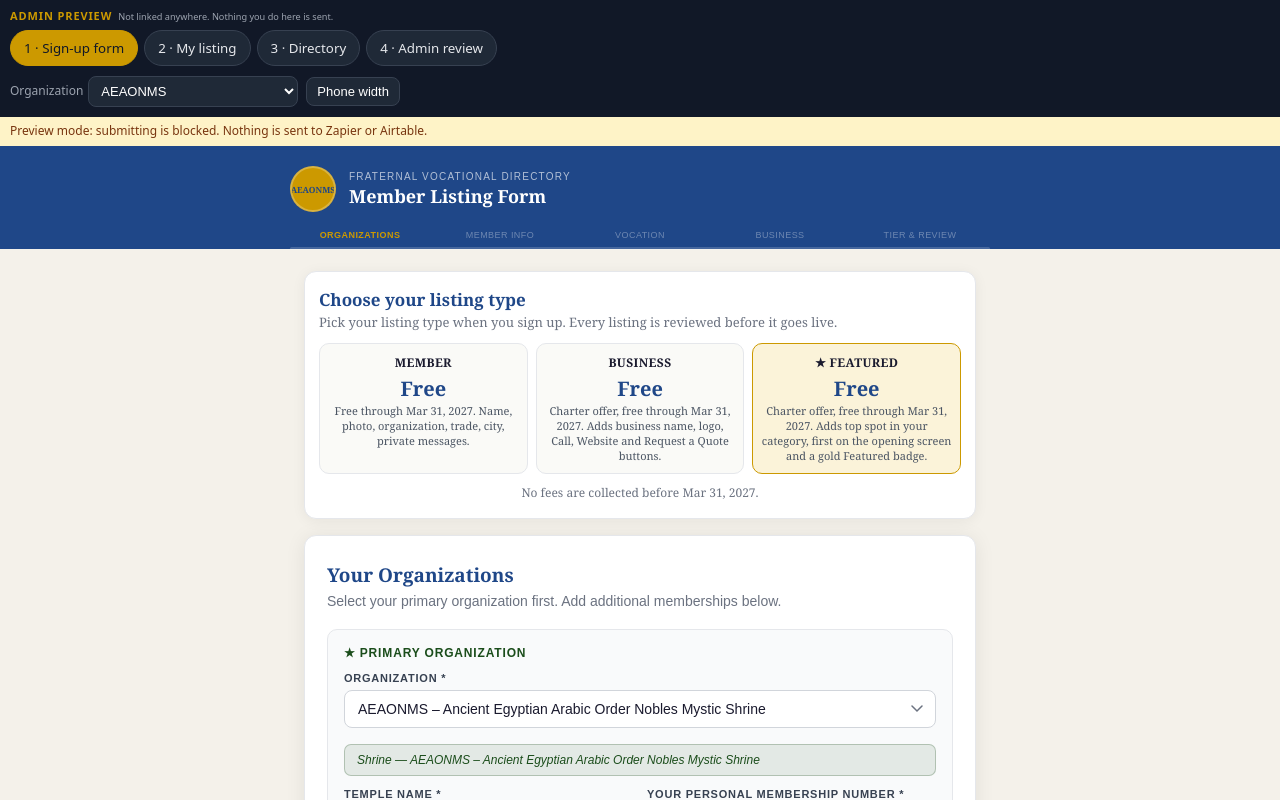
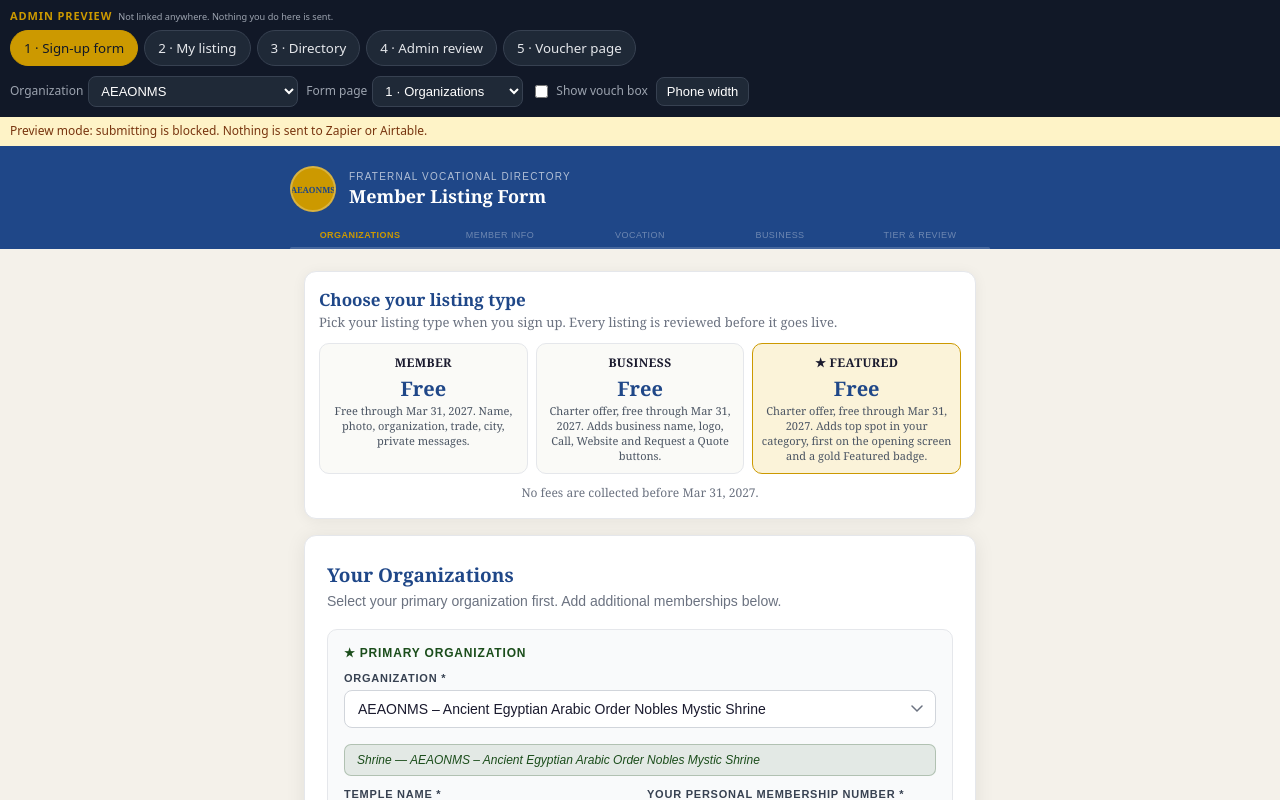
Before and after one commit to jermaineggreen-blip/fraternal-directory, a plain HTML site: page preview.html in a window 1280 px wide. Drawn offline with Linux system fonts and the light colour scheme.

Commit message:
Admin preview: jump to any form page (no validation, nothing sent), vouch box toggle, voucher page view
Co-Authored-By: Claude Opus 5.5 <noreply@anthropic.com>
Claude-Session: https://claude.ai/code/session_01KvsKkt23zUyQxtJoGMssPt

```diff
--- a/preview.html
+++ b/preview.html
@@ -43,9 +43,21 @@ body{display:flex;flex-direction:column;background:#E5E7EB;font:14px/1.4 system-
     <button class="tab" data-v="listing" type="button">2 · My listing</button>
     <button class="tab" data-v="directory" type="button">3 · Directory</button>
     <button class="tab" data-v="review" type="button">4 · Admin review</button>
+    <button class="tab" data-v="vouch" type="button">5 · Voucher page</button>
   </div>
   <div class="ctl">
     <label id="orgWrap">Organization <select id="org"></select></label>
+    <label id="stepWrap">Form page
+      <select id="step">
+        <option value="1">1 · Organizations</option>
+        <option value="2">2 · Your information</option>
+        <option value="3">3 · Vocation</option>
+        <option value="4">4 · Business details</option>
+        <option value="5">5 · Tier &amp; review</option>
+        <option value="done">Submitted screen</option>
+      </select>
+    </label>
+    <label id="vouchWrap"><input type="checkbox" id="vouchOpen"> Show vouch box</label>
     <label id="tierWrap" class="hide">Listing type
       <select id="tier"><option>Member</option><option>Business</option><option>Featured</option></select>
     </label>
@@ -64,7 +76,8 @@ const NOTES = {
   form: 'Preview mode: submitting is blocked. Nothing is sent to Zapier or Airtable.',
   listing: 'This is a sample member, not a real person. It uses the real directory card, so it looks exactly like the live one.',
   directory: 'This is the live directory page. Quote requests are blocked in preview.',
-  review: 'Sample review screen. Approve and Hold are blocked here and do not touch Airtable.'
+  review: 'Sample review screen. Approve and Hold are blocked here and do not touch Airtable.',
+  vouch: 'What a voucher sees after tapping the link in their email. Yes and No are blocked here.'
 };
 let view = 'form', orgs = [], ready = false;
 
@@ -103,10 +116,13 @@ function show(v) {
   document.querySelectorAll('.tab').forEach(t => t.classList.toggle('on', t.dataset.v === v));
   $('tierWrap').classList.toggle('hide', v !== 'listing');
   $('openCard').classList.toggle('hide', v !== 'listing');
-  $('orgWrap').classList.toggle('hide', v === 'review' || v === 'directory');
+  $('orgWrap').classList.toggle('hide', v === 'review' || v === 'directory' || v === 'vouch');
+  $('stepWrap').classList.toggle('hide', v !== 'form');
+  $('vouchWrap').classList.toggle('hide', v !== 'form');
   note.textContent = NOTES[v]; note.style.display = 'block';
   const src = { form: 'index.html', listing: 'directory.html', directory: 'directory.html',
-    review: 'review.html?r=recPREVIEW00000AA&k=preview-only-key-0000&n=Sample%20Member' }[v];
+    review: 'review.html?r=recPREVIEW00000AA&k=preview-only-key-0000&n=Sample%20Member',
+    vouch: 'vouch.html?v=recPREVIEW00000AA&k=preview-only-key-0000&n=Jordan%20Member&o=AEAONMS' }[v];
   frame.onload = () => { stub(frame.contentWindow); apply(); };
   frame.src = src;
   writeHash();
@@ -140,6 +156,7 @@ function apply() {
   try {
     if (view === 'form') {
       applyFormTheme(w, o);
+      goFormStep(w);
     } else if (view === 'listing') {
       const t0 = Date.now();
       (function wait() {
@@ -151,6 +168,12 @@ function apply() {
         w.eval('ALL.unshift(' + JSON.stringify(sample(o, $('tier').value)) + '); render();');
         const g = w.document.getElementById('grid'); w.scrollTo(0, Math.max(0, g.getBoundingClientRect().top + w.scrollY - 70));
       })();
+    } else if (view === 'vouch') {
+      w.send = a => {
+        w.document.getElementById('box').innerHTML = a === 'yes'
+          ? '<div class="done">✅</div><h1>Thank you (preview)</h1><p>In real life the vouch is recorded and you get the one-tap approve email. Nothing was sent.</p>'
+          : '<div class="done">👍</div><h1>Thanks (preview)</h1><p>In real life the member is asked for a dues card. Nothing was sent.</p>';
+      };
     } else if (view === 'review') {
       w.send = a => {
         w.document.getElementById('box').innerHTML = a === 'approve'
@@ -161,16 +184,36 @@ function apply() {
   } catch (e) { console.warn('preview apply failed', e); }
 }
 
+// Admin: jump straight to any form page with sample answers, no validation, nothing sent.
+function goFormStep(w) {
+  const st = $('step').value;
+  w.eval(`S.firstName='Jordan';S.lastName='Member';S.email='jordan@example.com';S.phone='(404) 555-0100';
+    S.chapterName='Your temple, lodge, court or chapter';S.memberNumber='12345678';S.city='Atlanta';S.orgState='GA';
+    S.vocCategory='Barbering & Cosmetology';S.vocTitle='Master Barber';S.yearsInField='10';
+    S.bio='This is where your short bio appears.';S.listingTier=S.listingTier||'member';`);
+  const vb = w.document.getElementById('vouchToggle');
+  if (vb) { vb.checked = $('vouchOpen').checked; w.eval('toggleVouch()'); }
+  if (st === 'done') {
+    w.eval(`S.vouchRequested=${$('vouchOpen').checked};S.voucherName='Sample Voucher';showConfirmation();`);
+  } else {
+    w.document.getElementById('app').style.display = '';
+    w.document.getElementById('confirmation').style.display = 'none';
+    w.eval('showStep(' + Number(st) + ')');
+  }
+  w.scrollTo(0, 0);
+}
+
 function writeHash() { history.replaceState(null, '', '#v=' + view + '&o=' + $('org').value + '&t=' + $('tier').value + '&d9=0' + '&w=' + (stage.classList.contains('phone') ? 'p' : 'f')); }
 function readHash() {
   const p = new URLSearchParams(location.hash.slice(1));
   if (p.get('o') && [...$('org').options].some(x => x.value === p.get('o'))) $('org').value = p.get('o');
   if (['Member', 'Business', 'Featured'].includes(p.get('t'))) $('tier').value = p.get('t');
-  if (['form', 'listing', 'directory', 'review'].includes(p.get('v'))) view = p.get('v');
+  if (['form', 'listing', 'directory', 'review', 'vouch'].includes(p.get('v'))) view = p.get('v');
   if (p.get('w') === 'p') { stage.classList.add('phone'); $('width').textContent = 'Full width'; }
 }
 
 document.querySelectorAll('.tab').forEach(t => t.addEventListener('click', () => ready && show(t.dataset.v)));
+['step', 'vouchOpen'].forEach(id => $(id).addEventListener('change', () => { if (view === 'form') { try { goFormStep(frame.contentWindow); } catch (e) {} } }));
 ['org', 'tier'].forEach(id => $(id).addEventListener('change', () => {
   writeHash();
   if (view === 'listing' || view === 'form') apply();
```
